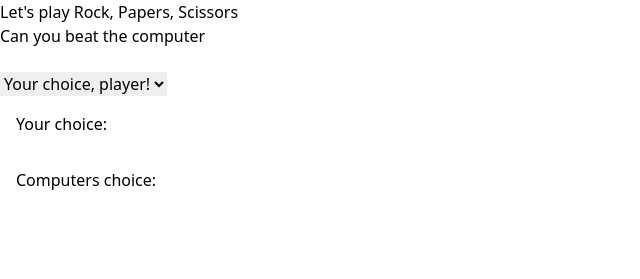
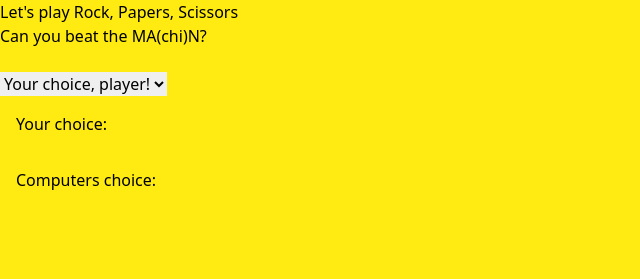
Before and after one commit to danmalmx/Rock_Paper_Scissors, a website: page src/index.html in a window 1280 px wide. Shown: the whole page, without its empty margins (0-640 px from the left). Drawn offline with nearby package versions, Linux system fonts and the light colour scheme.

Commit message:
changed background color

```diff
--- a/src/index.html
+++ b/src/index.html
@@ -10,9 +10,8 @@
     <link rel="stylesheet" href="styles.css">
     <title>Rock Paper Scissor</title>
 </head>
-<body class ="bg-yellow">
-    <div class="container mx-auto bg-yellow align-center">
-        <h1>Let's play Rock, Papers, Scissors<br>Can you beat the computer</h1><br>
+<body class ="container mx-auto" id="bg">
+        <h1>Let's play Rock, Papers, Scissors<br>Can you beat the MA(chi)N?</h1><br>
         <select id="myChoice" onchange="RBS()">
             <option>Your choice, player!</option>
             <option value="rock">Rock</option>
@@ -25,7 +24,6 @@
         <div class="mb-4"></div>
         <h4 class="ml-4 mb-4">Computers choice:</h4>
         <h4 class="flex mt-4" id="cchoice"></h4>
-        <h3 class="mt-5 ml-2 p-6"><h3 id="winner"></h3>
-    </div>
+        <h3 class="ml-2 p-4"><h3 id="winner"></h3>
 </body>
 </html>
--- a/src/js/rbs.js
+++ b/src/js/rbs.js
@@ -8,6 +8,7 @@ const RBS = () =>  {
     } else if(myva === "scissors") {
         img.innerHTML = "<img src='img/scissor.png'>"
     }
+
     setTimeout(comp, 1000);
 }
 
@@ -41,7 +42,7 @@ let win = document.getElementById("winner");
         win.innerHTML = "And the winner is: You!"
     } else {
         win.innerHTML = "And the winner is: Computer..."
-    } if(RBS === "scissor" && comp === "paper") {
+    } if(RBS === "scissors" && comp === "paper") {
         win.innerHTML = "And the winner is: You!"
     } else {
         win.innerHTML = "And the winner is: Computer..."
--- a/src/styles.css
+++ b/src/styles.css
@@ -0,0 +1,3 @@
+body {
+    background-color:   rgba(255, 234, 0, 0.931)
+}
```
Lines whose indentation alone changed are shown as unchanged.
